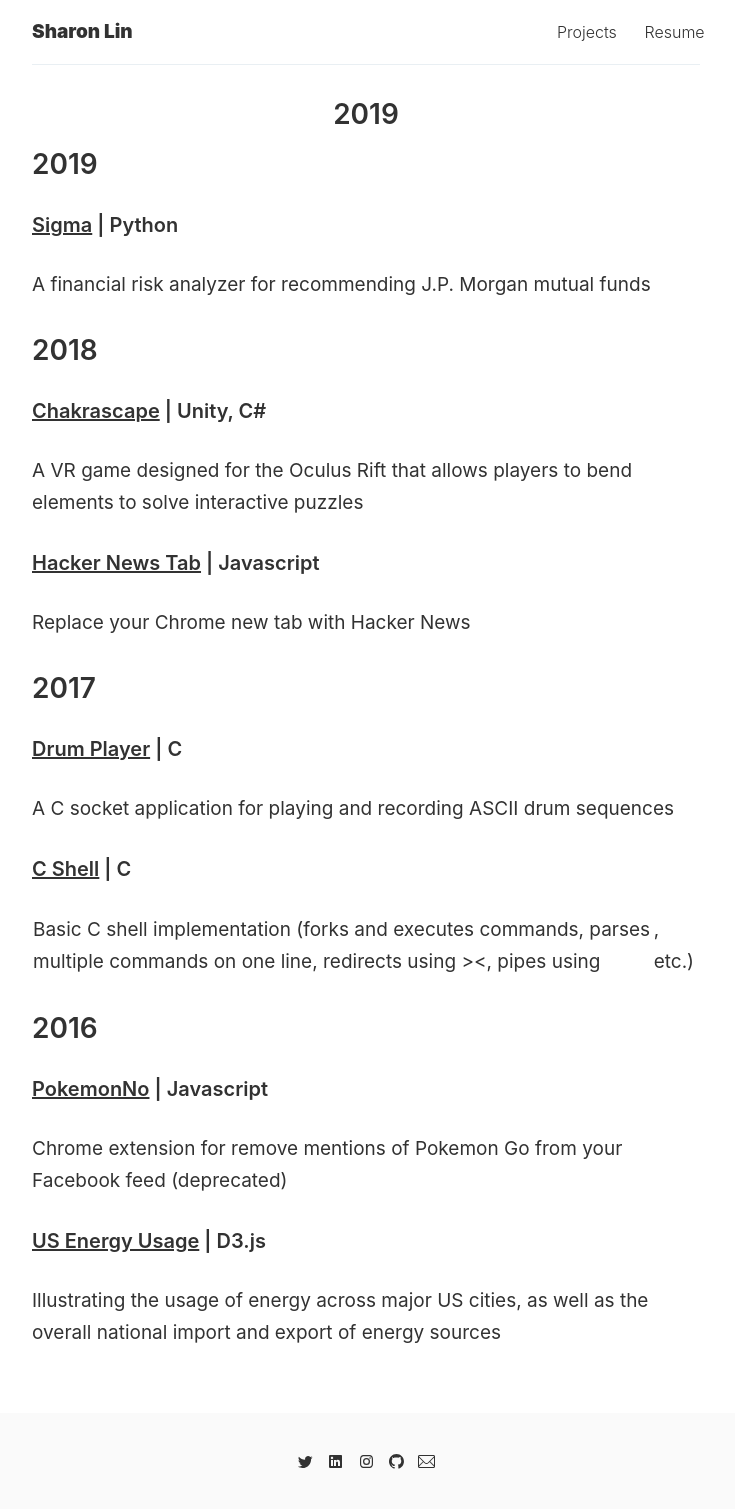
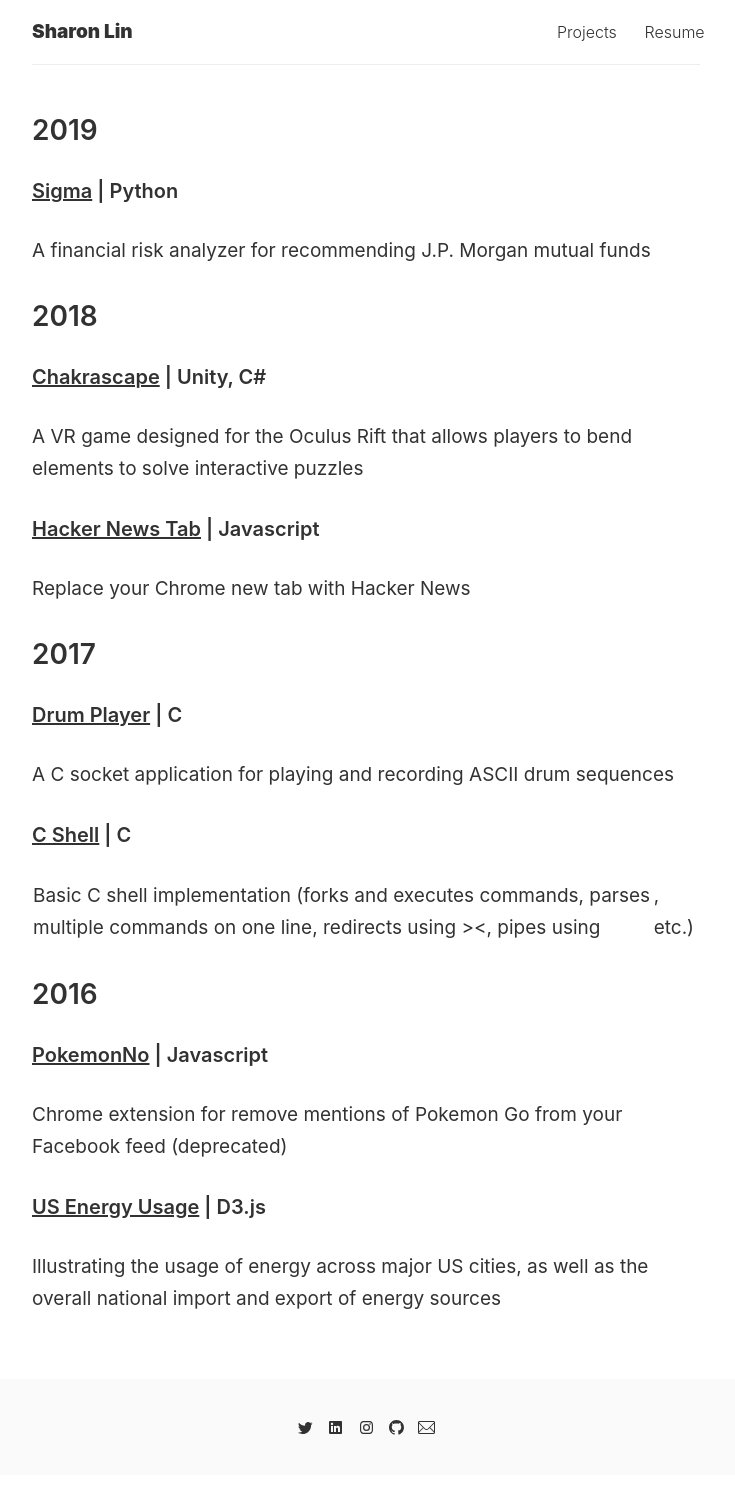
Before and after one commit to sharontlin/sharontlin.github.io, a Jekyll site: the page built from _pages/projects.md, in a window 1280 px wide. Shown: the whole page, without its empty margins (274-1009 px from the left). Built offline with Jekyll 4.4.1, drawn with Linux system fonts in a browser that asks for light colours; our own code applies the rules of GitHub Pages for plain Markdown files; after the commit the page ends 1475 px from its top, so only the background shows below that.

Commit message:
Update page.html

```diff
--- a/_layouts/page.html
+++ b/_layouts/page.html
@@ -7,7 +7,7 @@
   <div class='o-grid'>
     <div class='o-grid__col'>
       <article class='c-post'>
-        <h1 class='c-post__title u-text-center'>{{ page.title }}</h1>
+        <h1 class='c-post__title u-text-center'></h1>
 
         <div class='c-content'>
           {% include page-image.html %}
```
